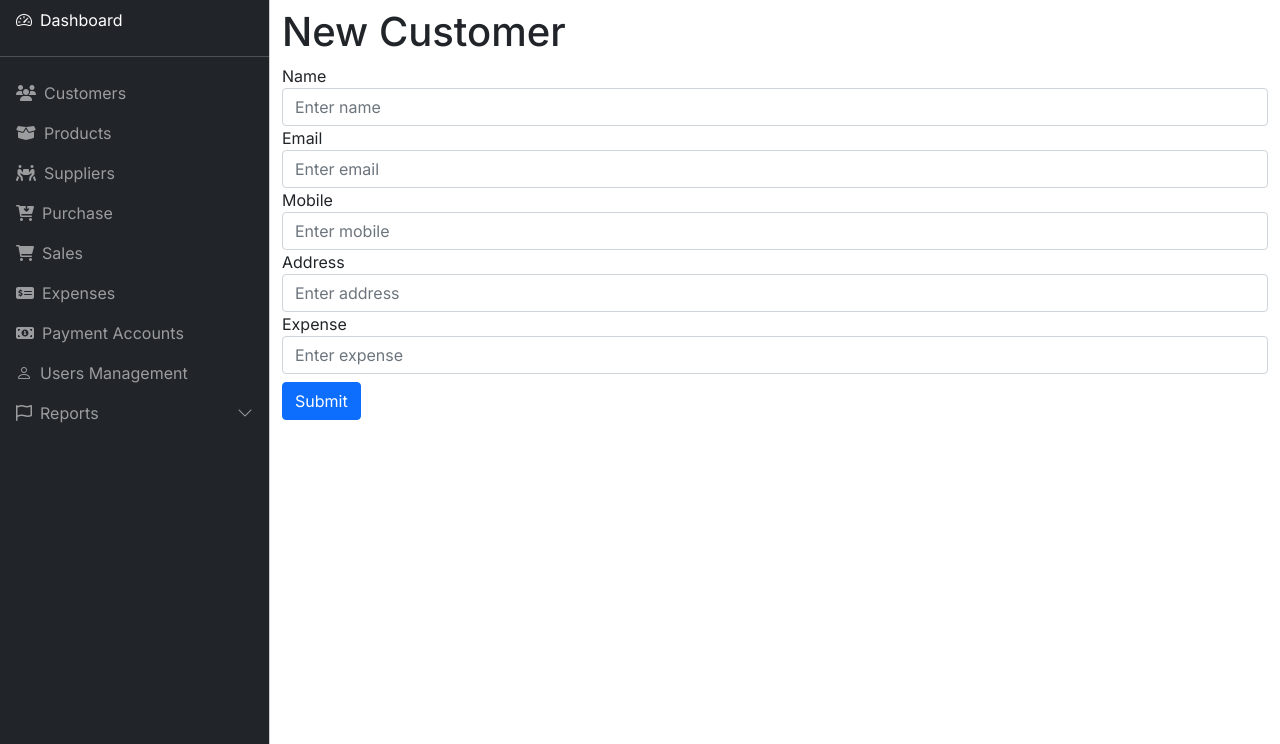
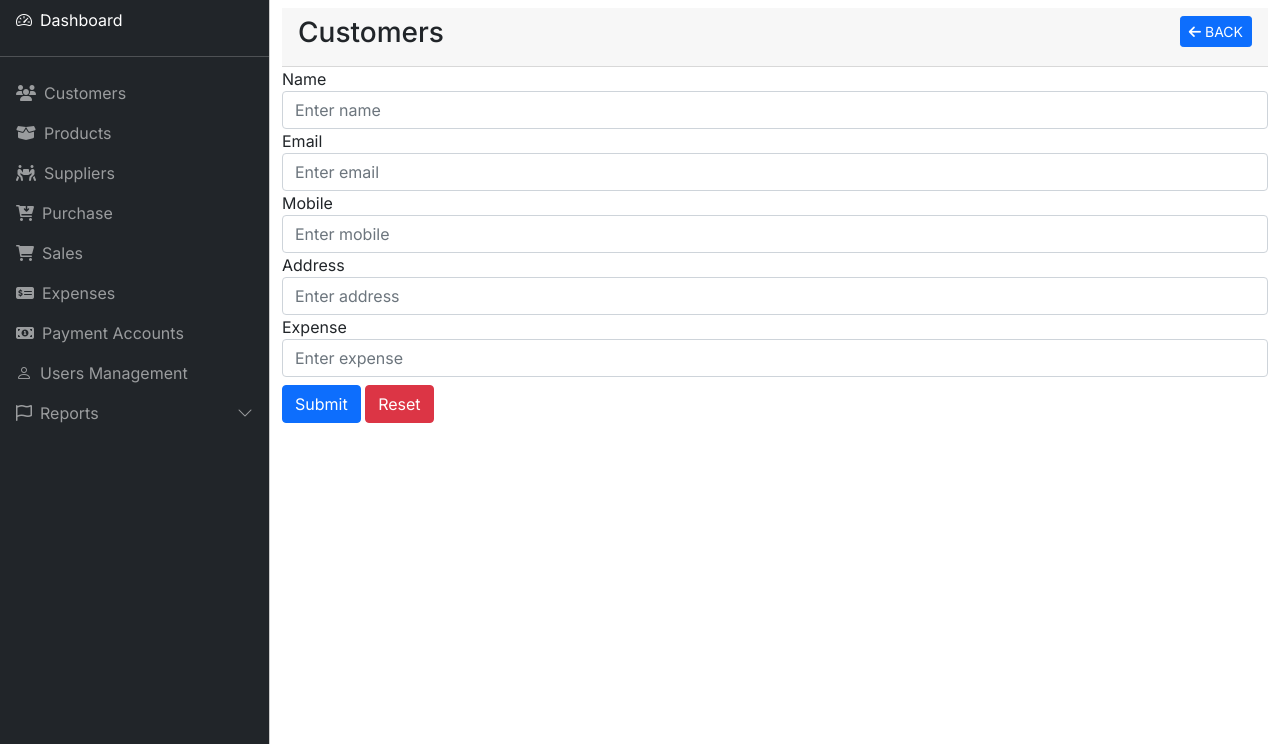
Before and after one commit to asamamun/tigerPOS, a CodeIgniter 4 app: template app/Views/customers/create.php in a window 1280 px wide. Shown: the part 56-800 px from the top of the page. Run offline with PHP 8.4 and a stand-in for CodeIgniter, Linux system fonts and the light colour scheme; the template is opened without the code that fills it, so the values that code supplies are empty; some libraries are stand-ins or nearby versions.

Commit message:
back button added

```diff
--- a/app/Views/customers/create.php
+++ b/app/Views/customers/create.php
@@ -10,7 +10,13 @@
     <?php endif; ?>
 </div>
 <!-- new customer form -->
-<h1>New Customer</h1>
+<div class="card-header d-flex justify-content-between">
+                <h3 class="card-title">Customers</h3>
+                <div class="card-options">
+                    <a href="<?= base_url('/customers'); ?>" class="btn btn-primary btn-sm"><i class="fa-solid fa-arrow-left"></i> BACK</a>
+
+                </div>
+            </div>
 <?php echo form_open('customers/create'); ?>
 <div class="form-group">
     <label for="name">Name</label>
@@ -33,6 +39,8 @@
     <input type="text" class="form-control" id="expense" name="expense" placeholder="Enter expense">
 </div>
 <button type="submit" class="btn btn-primary mt-2">Submit</button>
+<button type="reset" class="btn btn-danger mt-2">Reset</button>
+
 <?php echo form_close(); ?>
 
 <?= $this->endSection(); ?>
```
